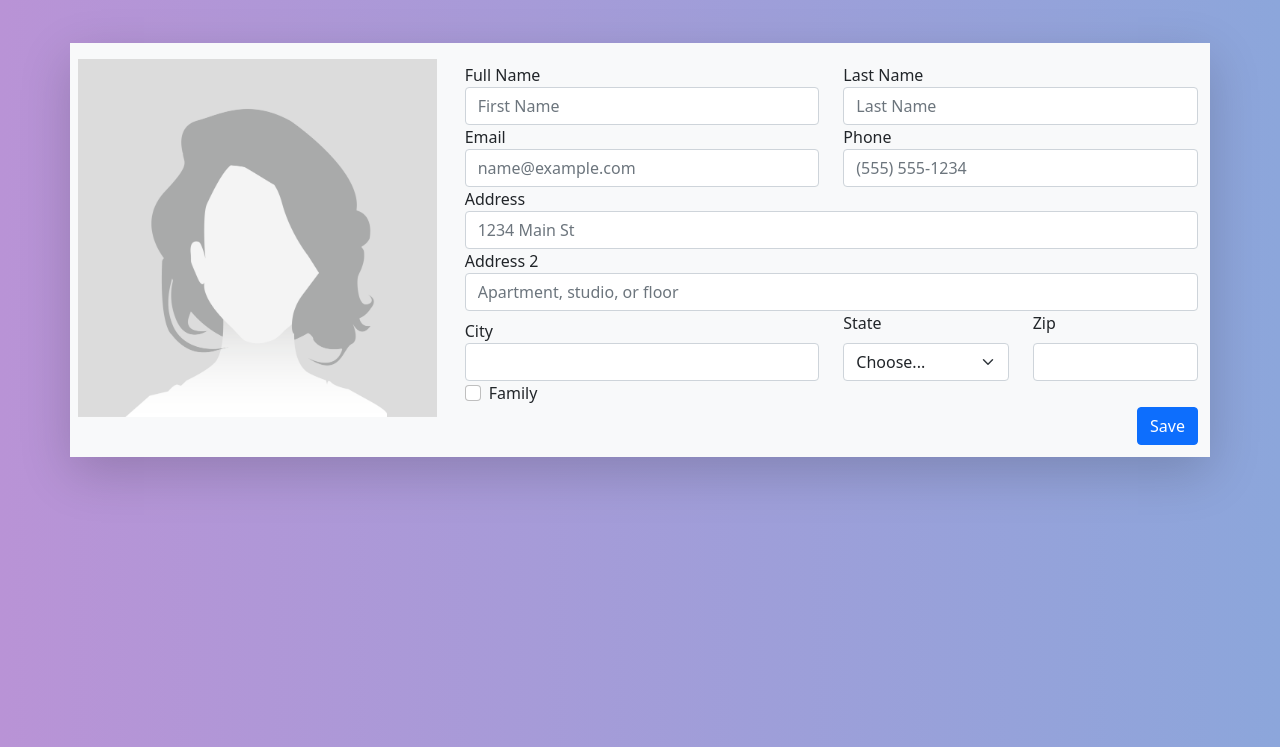
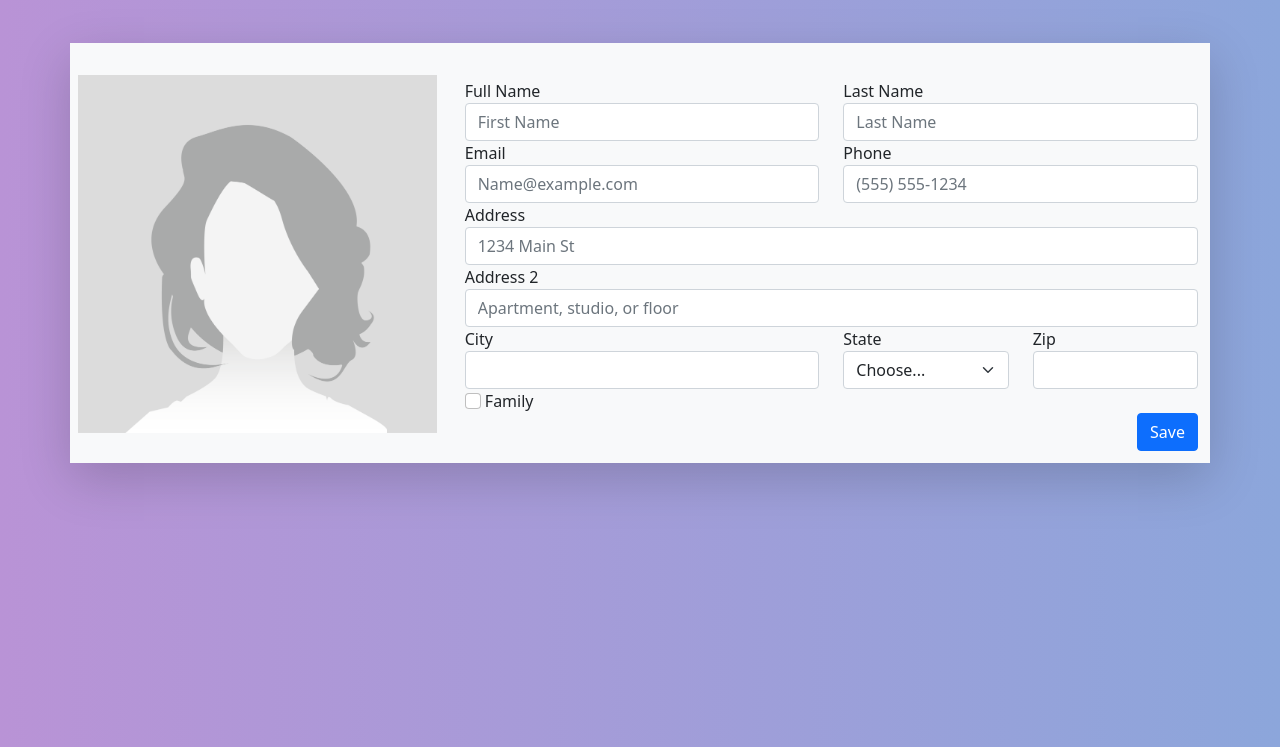
Before and after one commit to matthewgnuhc/Address-Book, a plain HTML site: page index.html in a window 1280 px wide. Shown: the part 101-848 px from the top of the page. Drawn offline with nearby package versions, Linux system fonts and the light colour scheme.

Commit message:
lined up everything

```diff
--- a/css/style.css
+++ b/css/style.css
@@ -3,7 +3,7 @@
 }
 
 
-.buttons {
+.savebutton {
     display: flex;
     justify-content: flex-end;
     align-items: right;
--- a/index.html
+++ b/index.html
@@ -22,7 +22,7 @@
     </div>
     <div class="container mt-5 shadow-lg p-2 bg-light">
         <form>
-            <div class="row mt-2">
+            <div class="row mt-4">
                 <div class="col-12 col-md-4">
                     <img class="img-fluid" src="/img/mw1920_GirlOne_4x.png">
                 </div>
@@ -45,7 +45,7 @@
 
                         <div class="col-12 col-md-6">
                             <label for="email">Email</label>
-                            <input type="text" class="form-control" placeholder="name@example.com" required>
+                            <input type="text" class="form-control" placeholder="Name@example.com" required>
                         </div>
 
                         <div class="col-12 col-md-6">
@@ -54,7 +54,7 @@
                         </div>
 
                         <div class="col-12">
-                            <label for="Address">Address</label>
+                            <label for="address">Address</label>
                             <input type="text" class="form-control" placeholder="1234 Main St">
                         </div>
 
@@ -63,13 +63,13 @@
                             <input type="text" class="form-control" placeholder="Apartment, studio, or floor">
                         </div>
 
-                        <div class="col-md-6 mt-2">
+                        <div class="col-12 col-md-6">
                             <label for="inputCity">City</label>
                             <input type="text" class="form-control" id="inputCity">
                         </div>
 
-                        <div class="col-md-3">
-                            <label for="inputState" class="form-label">State</label>
+                        <div class="col-12 col-md-3">
+                            <label for="inputState">State</label>
                             <select id="inputState" class="form-select">
                                 <option selected>Choose...</option>
                                 <option value="AL">Alabama</option>
@@ -126,20 +126,18 @@
                             </select>
                         </div>
 
-                        <div class="col-md-3">
-                            <label for="inputZip" class="form-label">Zip</label>
+                        <div class="col-12 col-md-3">
+                            <label for="inputZip">Zip</label>
                             <input type="text" class="form-control" id="inputZip">
                         </div>
 
                         <div class="col-12">
-                            <div class="form-check">
                             <input class="form-check-input" type="checkbox" id="gridCheck">
                             <label class="form-check-label" for="gridCheck">
                                 Family
                             </label>
                         </div>
-                        </div>
-                        <div class="buttons">
+                        <div class="savebutton">
                             <button type="submit" class="btn btn-primary">Save</button>
                         </div>
                     </div>
```
Lines whose indentation alone changed are shown as unchanged.
